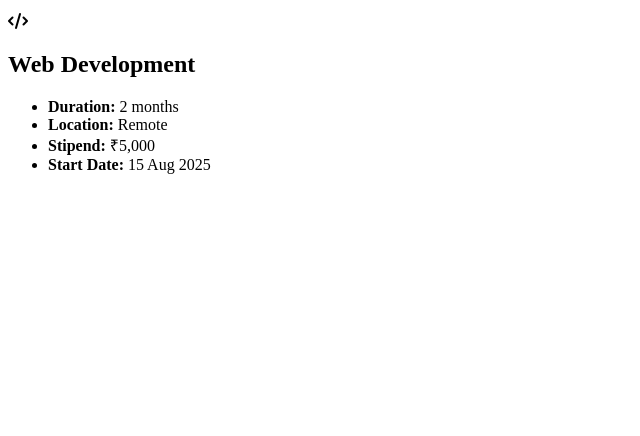
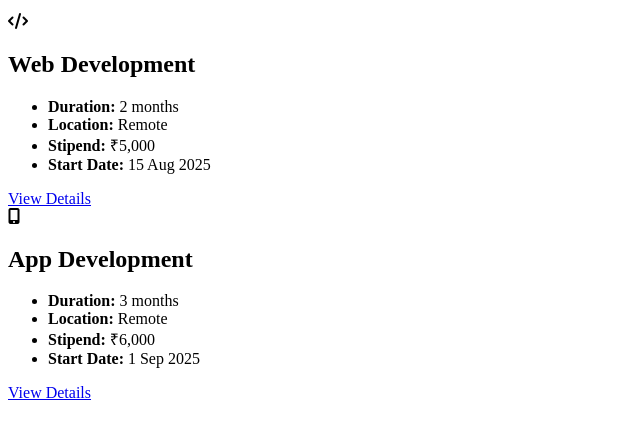
Before and after one commit to Srilekha-Paul/Redesign_web, a plain HTML site: page index.html in a window 1280 px wide. Shown: the part 88-524 px from the top of the page, without its empty margins (0-640 px from the left). Drawn offline with Linux system fonts and the light colour scheme.

Commit message:
app android development

```diff
--- a/index.html
+++ b/index.html
@@ -25,5 +25,18 @@
                     <li><b>Stipend:</b> ₹5,000</li>
                     <li><b>Start Date:</b> 15 Aug 2025</li>
                 </ul>
+              <a href="https://example.com" class="btn">View Details</a>
+            </div>
+         <div class="card">
+                <div class="icon"><i class="fas fa-mobile-alt"></i></div>
+                <h2>App Development</h2>
+                <ul>
+                    <li><b>Duration:</b> 3 months</li>
+                    <li><b>Location:</b> Remote</li>
+                    <li><b>Stipend:</b> ₹6,000</li>
+                    <li><b>Start Date:</b> 1 Sep 2025</li>
+                </ul>
+                <a href="https://example.com" class="btn">View Details</a>
+            </div>
 </body>
 </html>
```
